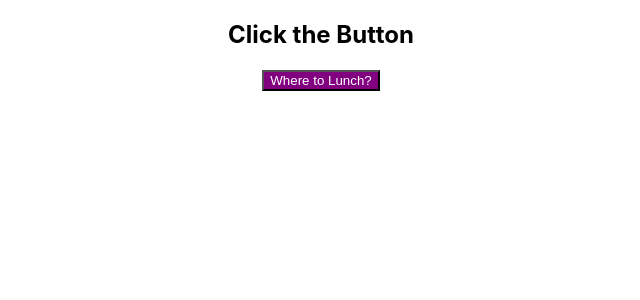
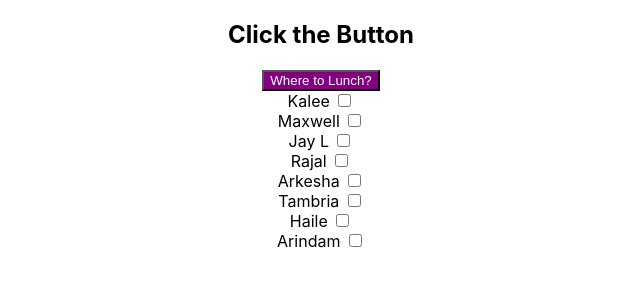
Before and after one commit to pipstudygroup/questionable-noodles, a React (Create React App) app: page / in a window 1280 px wide. Shown: the top 300 px of the page, without its empty margins (319-959 px from the left). Built offline with nearby package versions, Linux system fonts and the light colour scheme.

Commit message:
everybody hates something

```diff
--- a/src/App.js
+++ b/src/App.js
@@ -1,20 +1,86 @@
-import React, { useState } from 'react';
+import React, { Fragment, useState } from 'react';
 import './App.css';
 
 const App = () => {
   const [currentLunchLocation, setCurrentLunchLocation] = useState('Click the Button');
 
+  const peopleManifest = [
+    {
+      name: 'Kalee',
+      isAttending: false,
+      hates: ['Snappy Salads', 'Little Katana']
+    },
+    {
+      name: 'Maxwell',
+      isAttending: false,
+      hates: ['Dimassi\'s', 'Chipotle', 'Mattito\'s']
+    },
+    {
+      name: 'Jay L',
+      isAttending: false,
+      hates: ['Slim Chickens']
+    },
+    {
+      name: 'Rajal',
+      isAttending: false,
+      hates: []
+    },
+    {
+      name: 'Arkesha',
+      isAttending: false,
+      hates: ['LA Burger']
+    },
+    {
+      name: 'Tambria',
+      isAttending: false,
+      hates: []
+    },
+    {
+      name: 'Haile',
+      isAttending: false,
+      hates: ['Fish City Grill']
+    },
+    {
+      name: 'Arindam',
+      isAttending: false,
+      hates: ['Lamberti\'s']
+    }
+  ];
   const restaurants = [
-    'Demassis',
-    'Benihanas',
-    'Perrys',
+    'Dimassi\'s',
+    'Benihana',
+    'Perry\'s',
     'Freebirds',
-    'Chipolte',
-    'La Burger'
-  ]
+    'Chipotle',
+    'LA Burger',
+    'Snappy Salads',
+    'Slim Chickens',
+    'Chilli Thai',
+    'CJ\'s Bulgogi Grill',
+    'Yummy Thai',
+    'Buffalo Wild Wings',
+    'Mattito\'s',
+    'Little Katana',
+    'Fish City Grill',
+    'Lamberti\'s'
+  ];
+  const [people, setPeople] = useState(peopleManifest);
   const lunchLotto = () => {
-    let randomIndex = Math.floor(Math.random() * restaurants.length);
-    setCurrentLunchLocation(restaurants[randomIndex]);
+    let eligibleRestaurants = restaurants.filter(function(restaurant){
+      return people.filter(function(person){
+        return person.isAttending;
+      }).reduce(function(isEligible, person){
+        return isEligible && !person.hates.includes(restaurant);
+      }, true);
+    })
+    let randomIndex = Math.floor(Math.random() * eligibleRestaurants.length);
+    setCurrentLunchLocation(eligibleRestaurants[randomIndex]);
+  }
+
+  const updateAttendance = (index) => {
+    let tempPeople = people;
+    tempPeople[index].isAttending = !tempPeople[index].isAttending;
+    setPeople([...tempPeople]);
   }
 
   return (
@@ -23,6 +89,12 @@ const App = () => {
         {currentLunchLocation}
       </h2>
       <button onClick={()=>{ lunchLotto() }} style={{backgroundColor: 'purple', color: 'white'}}>Where to Lunch?</button>
+      {people.map(function(person, index) {
+        return <div>
+          {person.name} <input type="checkbox" onChange={() => {updateAttendance(index)}}></input>
+        {person.isAttending ? ` Hates: ${person.hates.join(', ')}` : ''}
+      </div>
+      })}
     </div>
   );
 }
```
